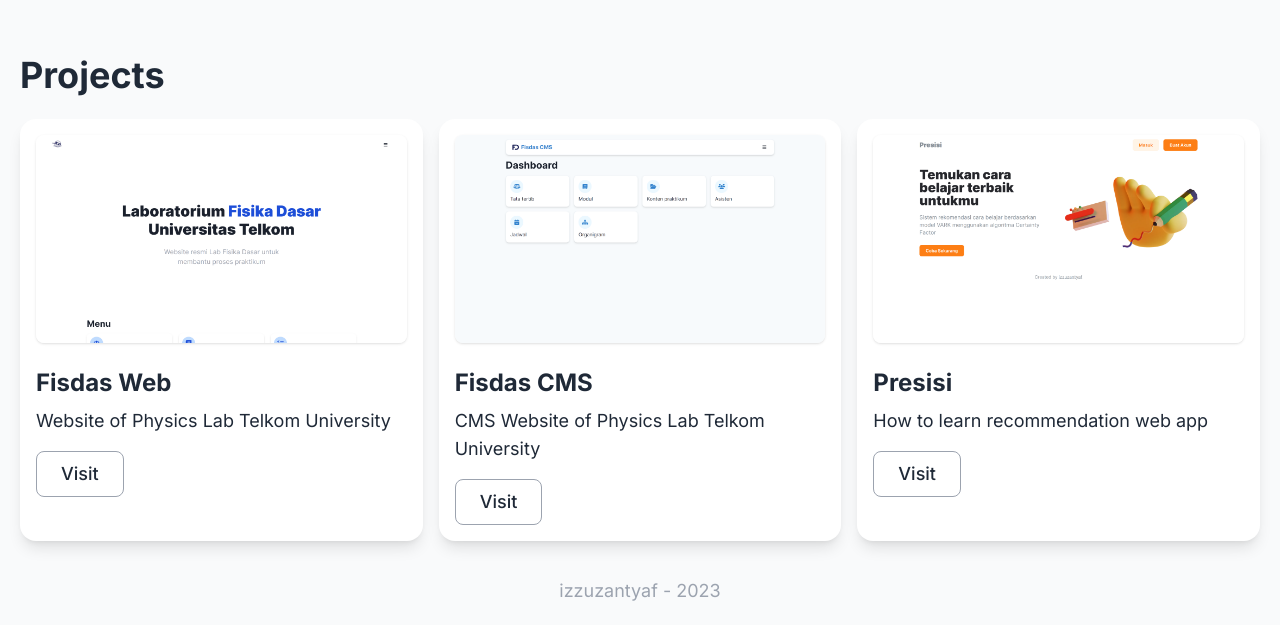
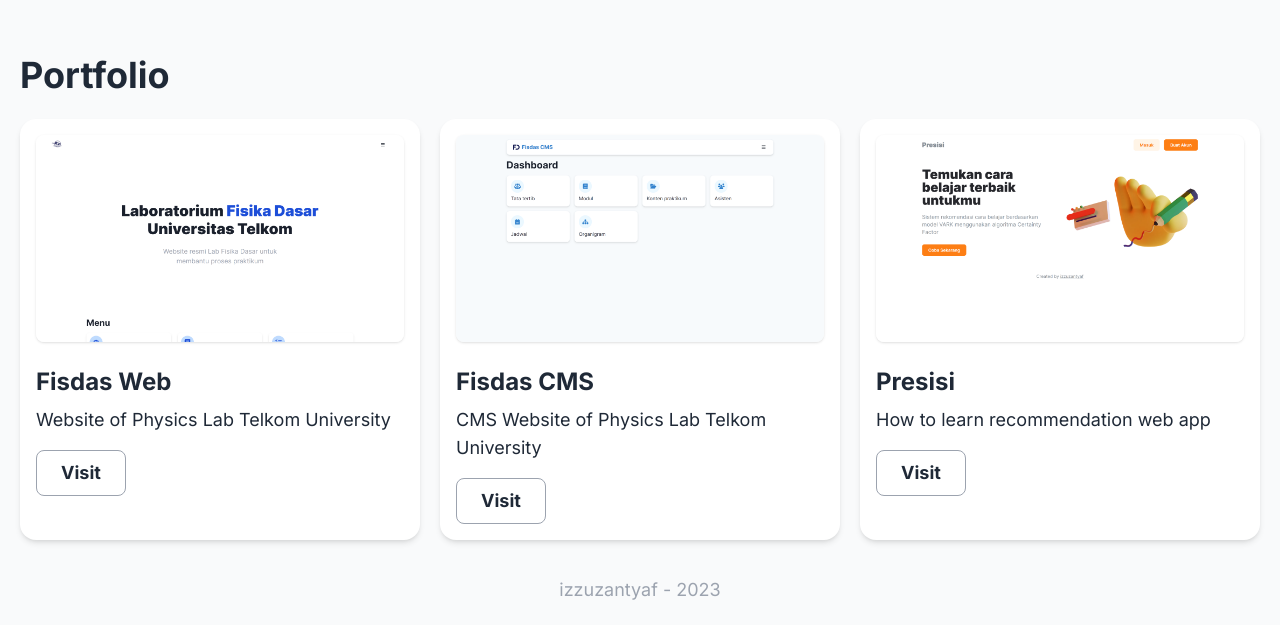
Before and after one commit to izzuzantyaf/izzuzantyaf, a Next.js app: page / in a window 1280 px wide. Shown: the part 605-1230 px from the top of the page. Built offline with nearby package versions, Linux system fonts and the light colour scheme.

Commit message:
style: change some title and styles

```diff
--- a/pages/index.tsx
+++ b/pages/index.tsx
@@ -46,12 +46,12 @@
         {/* Projects */}
         <div className="my-projects p-[16px] px-[20px]">
           <div className="container max-w-screen mx-auto">
-            <h2 className="title text-3xl md:text-4xl font-bold">Projects</h2>
-            <div className="projects-list mt-[24px] grid grid-cols-1 sm:grid-cols-2 lg:grid-cols-3 gap-[16px]">
+            <h2 className="title text-3xl md:text-4xl font-bold">Portfolio</h2>
+            <div className="projects-list mt-[24px] grid grid-cols-1 sm:grid-cols-2 lg:grid-cols-3 gap-[20px]">
               {projects.map((project, index) => (
                 <div
                   key={index}
-                  className="project-item bg-white p-[16px] rounded-[16px] shadow-lg"
+                  className="project-item bg-white p-[16px] rounded-[16px] shadow-md"
                 >
                   <Image
                     src={project.thumbnailSrc}
@@ -66,7 +66,7 @@
                     href={project.link}
                     target="_blank"
                     rel="noopener noreferrer"
-                    className="inline-block mt-[16px] rounded-[8px] border border-gray-400 border-solid py-[8px] px-[24px] font-medium"
+                    className="inline-block mt-[16px] rounded-[8px] border border-gray-400 border-solid py-[8px] px-[24px] font-bold"
                   >
                     Visit
                   </a>
```
